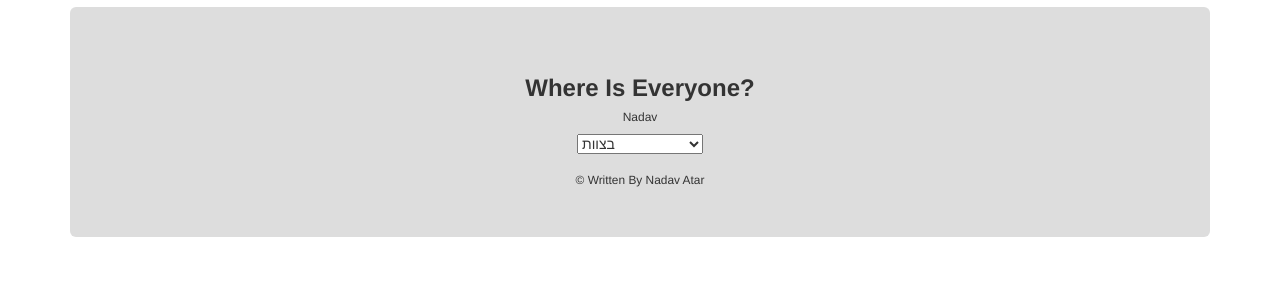
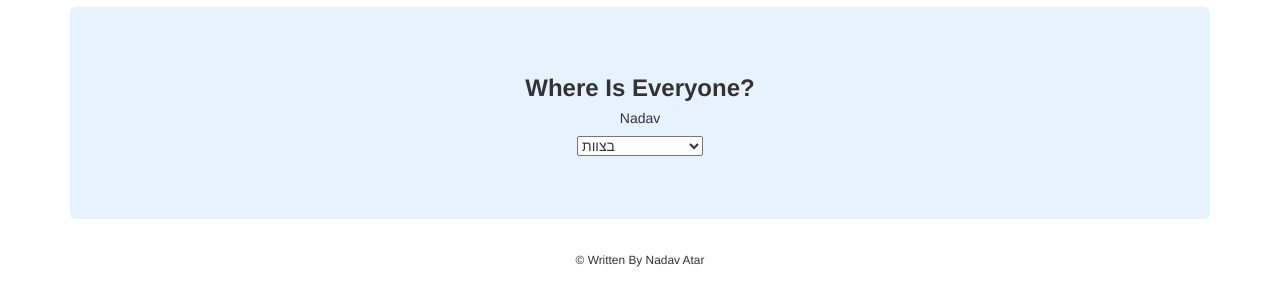
Before and after one commit to nadavatar/Mikan, a plain HTML site: page src/mikan.html in a window 1280 px wide. Shown: the part 63-368 px from the top of the page. Drawn offline with nearby package versions, Linux system fonts and the light colour scheme.

Commit message:
asdfasdf

```diff
--- a/static/mikan.html
+++ b/src/mikan.html
@@ -5,14 +5,16 @@
     <title>Mikan</title>
     <link rel="stylesheet" href="https://maxcdn.bootstrapcdn.com/bootstrap/3.3.7/css/bootstrap.min.css" integrity="sha384-BVYiiSIFeK1dGmJRAkycuHAHRg32OmUcww7on3RYdg4Va+PmSTsz/K68vbdEjh4u" crossorigin="anonymous" />
     <link rel="stylesheet" href="style.css">
+    <script src="main.js"></script>
 </head>
 <body>
 <center>
     <div class="container">
         <h1><b>Mikan</b></h1>
         <div class="jumbotron">
+
             <h3><b>Where Is Everyone?</b></h3>
-            <h6>Nadav</h6>
+            <h5>Nadav</h5>
             <div class="form-group">
                 <select name="Location">
                     <option value="inTheTeam">בצוות</option>
@@ -23,7 +25,7 @@
                 </select>
             </div>
             <!--  <button id="addStickyNote" type="submit" class="btn btn-primary">Submit</button> -->
-
+        </div>
         <div class="footer">
                 <small>&copy Written By Nadav Atar</small>
         </div>
--- /dev/null
+++ b/src/style.css
@@ -0,0 +1,3 @@
+.jumbotron{
+    background-color:  #e6f2ff
+}
--- a/static/style.css
+++ /dev/null
@@ -1,3 +0,0 @@
-.jumbotron{
-    background-color: #DDDDDD
-}
```
Also changed, not shown: src/main.js (added).
